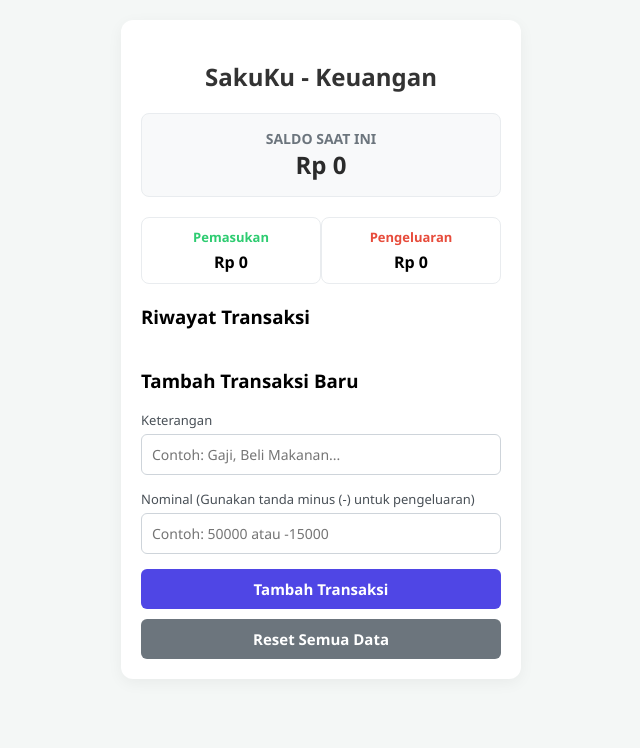
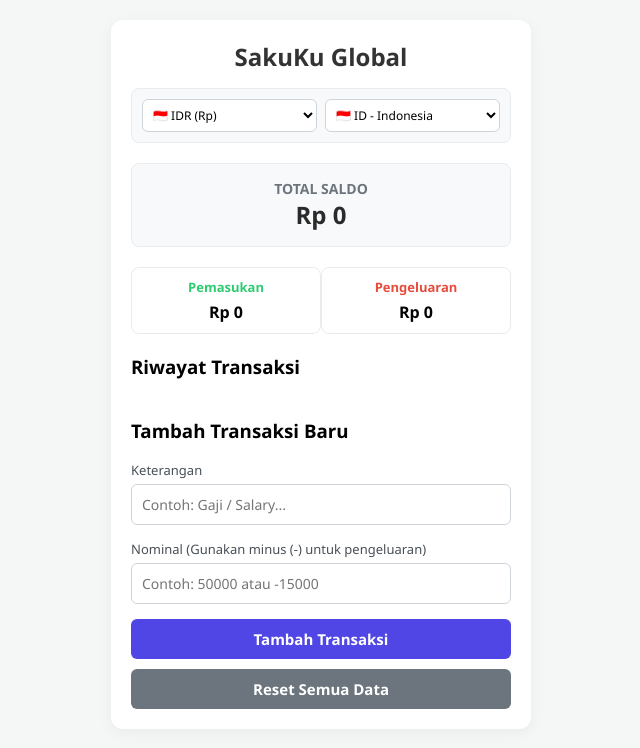
Before and after one commit to connectionintermediary/connectionintermediary.github.io, a plain HTML site: page index.html in a window 1280 px wide. Shown: the whole page, without its empty margins (319-959 px from the left). Drawn offline with Linux system fonts and the light colour scheme.

Commit message:
Revise SEO and enhance global settings in index.html
Updated SEO meta tags for global usage and enhanced language support. Adjusted UI elements for better user experience with multi-currency and multi-language features.

```diff
--- a/index.html
+++ b/index.html
@@ -4,24 +4,35 @@
     <meta charset="UTF-8">
     <meta name="viewport" content="width=device-width, initial-scale=1.0">
 
-    <!-- SEO Meta Tags -->
-    <title>SakuKu - Aplikasi Pencatat Keuangan & Expense Tracker Online Gratis</title>
-    <meta name="description" content="Kelola keuangan pribadi dengan mudah menggunakan SakuKu. Aplikasi pencatat keuangan dan pengeluaran harian berbasis web yang cepat, ringan, dan praktis.">
-    <meta name="keywords" content="aplikasi keuangan, pencatat keuangan online, expense tracker, pengelola keuangan pribadi, catat pemasukan pengeluaran">
+    <!-- SEO Meta Tags Global -->
+    <title>SakuKu - Global Expense Tracker & Currency Converter</title>
+    <meta name="description" content="Manage your personal finances globally with SakuKu. Simple, fast, and multi-currency expense tracker supporting multiple languages.">
+    <meta name="keywords" content="global expense tracker, multi-currency budget app, pencatat keuangan internasional, app de control de gastos">
     <meta name="author" content="SakuKu App">
     <meta name="robots" content="index, follow">
 
+    <!-- Hreflang Tags untuk SEO Global (Ganti https://namadomainmu.com/ dengan domain aslimu) -->
+    <link rel="alternate" hreflang="id" href="https://namadomainmu.com/" />
+    <link rel="alternate" hreflang="en" href="https://namadomainmu.com/" />
+    <link rel="alternate" hreflang="es" href="https://namadomainmu.com/" />
+    <link rel="alternate" hreflang="zh" href="https://namadomainmu.com/" />
+    <link rel="alternate" hreflang="x-default" href="https://namadomainmu.com/" />
+
     <!-- Open Graph Meta Tags -->
-    <meta property="og:title" content="SakuKu - Aplikasi Pencatat Keuangan & Expense Tracker">
-    <meta property="og:description" content="Catat pemasukan dan pengeluaran harian dengan mudah secara online. Cek saldo otomatis dalam satu aplikasi!">
+    <meta property="og:title" content="SakuKu - Global Expense Tracker">
+    <meta property="og:description" content="Manage your income and expenses globally with automatic currency conversion.">
     <meta property="og:type" content="website">
-    <meta property="og:locale" content="id_ID">
 
     <style>
         * { box-sizing: border-box; font-family: 'Segoe UI', Tahoma, Geneva, Verdana, sans-serif; }
         body { background-color: #f4f7f6; margin: 0; padding: 20px; display: flex; justify-content: center; }
-        .container { width: 100%; max-width: 400px; background: #fff; padding: 20px; border-radius: 12px; box-shadow: 0 4px 15px rgba(0,0,0,0.05); }
-        h2 { text-align: center; color: #333; margin-bottom: 20px; }
+        .container { width: 100%; max-width: 420px; background: #fff; padding: 20px; border-radius: 12px; box-shadow: 0 4px 15px rgba(0,0,0,0.05); }
+        h2 { text-align: center; color: #333; margin: 0 0 15px 0; }
+
+        /* Selector Negara/Mata Uang & Bahasa */
+        .global-settings { display: flex; gap: 8px; margin-bottom: 20px; background: #f8f9fa; padding: 10px; border-radius: 8px; border: 1px solid #e9ecef; }
+        .global-settings select { flex: 1; padding: 6px; border-radius: 6px; border: 1px solid #ced4da; font-size: 12px; background: #fff; cursor: pointer; }
+
         .balance-box { background: #f8f9fa; padding: 15px; border-radius: 8px; text-align: center; margin-bottom: 20px; border: 1px solid #e9ecef; }
         .balance-box h3 { margin: 0; font-size: 14px; color: #6c757d; }
         .balance-box span { font-size: 24px; font-weight: bold; color: #2b2b2b; }
@@ -41,51 +52,177 @@
         .list li.minus { border-right-color: #e74c3c; }
         .delete-btn { position: absolute; background: #e74c3c; color: white; border: none; padding: 2px 6px; font-size: 10px; border-radius: 4px; cursor: pointer; right: -25px; top: 12px; display: none; }
         .list li:hover .delete-btn { display: block; }
-        .reset-btn { background: #e74c3c; margin-top: 15px; }
-        .reset-btn:hover { background: #c0392b; }
+        .reset-btn { background: #6c757d; margin-top: 10px; }
+        .reset-btn:hover { background: #5a6268; }
     </style>
 </head>
 <body>
 
 <div class="container">
-    <h2>SakuKu - Keuangan</h2>
+    <h2>SakuKu Global</h2>
+
+    <!-- Panel Pengaturan Global (Mata Uang & Bahasa) -->
+    <div class="global-settings">
+        <select id="currencySelect" onchange="changeCurrency()">
+            <option value="IDR">🇮🇩 IDR (Rp)</option>
+            <option value="USD">🇺🇸 USD ($)</option>
+            <option value="EUR">🇪🇺 EUR (€)</option>
+            <option value="JPY">🇯🇵 JPY (¥)</option>
+        </select>
+        <select id="langSelect" onchange="changeLanguage()">
+            <option value="id">🇮🇩 ID - Indonesia</option>
+            <option value="en">🇬🇧 EN - English</option>
+            <option value="es">🇪🇸 ES - Español</option>
+            <option value="zh">🇨🇳 ZH - 中文</option>
+        </select>
+    </div>
 
     <div class="balance-box">
-        <h3>SALDO SAAT INI</h3>
-        <span id="balance">Rp 0</span>
+        <h3 id="txtBalanceTitle">TOTAL SALDO</h3>
+        <span id="balance">0</span>
     </div>
 
     <div class="inc-exp-container">
         <div class="income">
-            <h4>Pemasukan</h4>
-            <p id="money-plus">Rp 0</p>
+            <h4 id="txtIncomeTitle">Pemasukan</h4>
+            <p id="money-plus">0</p>
         </div>
         <div class="expense">
-            <h4>Pengeluaran</h4>
-            <p id="money-minus">Rp 0</p>
+            <h4 id="txtExpenseTitle">Pengeluaran</h4>
+            <p id="money-minus">0</p>
         </div>
     </div>
 
-    <h3>Riwayat Transaksi</h3>
+    <h3 id="txtHistoryTitle">Riwayat Transaksi</h3>
     <ul id="list" class="list"></ul>
 
-    <h3>Tambah Transaksi Baru</h3>
+    <h3 id="txtAddTitle">Tambah Transaksi Baru</h3>
     <form id="form" onsubmit="addTransaction(event)">
         <div class="form-control">
-            <label for="text">Keterangan</label>
-            <input type="text" id="text" placeholder="Contoh: Gaji, Beli Makanan..." required />
+            <label id="lblDesc" for="text">Keterangan</label>
+            <input type="text" id="text" placeholder="Contoh: Gaji / Salary..." required />
         </div>
         <div class="form-control">
-            <label for="amount">Nominal (Gunakan tanda minus (-) untuk pengeluaran)</label>
+            <label id="lblAmount" for="amount">Nominal (Gunakan minus (-) untuk pengeluaran)</label>
             <input type="number" id="amount" placeholder="Contoh: 50000 atau -15000" required />
         </div>
-        <button type="submit">Tambah Transaksi</button>
+        <button type="submit" id="btnSubmit">Tambah Transaksi</button>
     </form>
 
-    <button class="reset-btn" onclick="resetData()" style="margin-top: 10px; background-color: #6c757d;">Reset Semua Data</button>
+    <button class="reset-btn" id="btnReset" onclick="resetData()">Reset Semua Data</button>
 </div>
 
 <script>
+    let currentCurrency = 'IDR';
+    let currentLang = 'id';
+
+    let transactions = JSON.parse(localStorage.getItem('transactions')) || [];
+
+    // Kamus Terjemahan Global (Multi-Bahasa)
+    const translations = {
+        id: {
+            balanceTitle: "TOTAL SALDO",
+            incomeTitle: "Pemasukan",
+            expenseTitle: "Pengeluaran",
+            historyTitle: "Riwayat Transaksi",
+            addTitle: "Tambah Transaksi Baru",
+            lblDesc: "Keterangan",
+            lblAmount: "Nominal (Gunakan minus (-) untuk pengeluaran)",
+            btnSubmit: "Tambah Transaksi",
+            btnReset: "Reset Semua Data",
+            phDesc: "Contoh: Gaji, Kopi...",
+            phAmount: "Contoh: 50000 atau -15000",
+            alertFill: "Mohon isi keterangan dan nominal!",
+            confirmReset: "Yakin ingin menghapus semua data transaksi?"
+        },
+        en: {
+            balanceTitle: "TOTAL BALANCE",
+            incomeTitle: "Income",
+            expenseTitle: "Expense",
+            historyTitle: "Transaction History",
+            addTitle: "Add New Transaction",
+            lblDesc: "Description",
+            lblAmount: "Amount (Use minus (-) for expense)",
+            btnSubmit: "Add Transaction",
+            btnReset: "Reset All Data",
+            phDesc: "e.g., Salary, Coffee...",
+            phAmount: "e.g., 50 or -15",
+            alertFill: "Please fill in both description and amount!",
+            confirmReset: "Are you sure you want to clear all transactions?"
+        },
+        es: {
+            balanceTitle: "SALDO TOTAL",
+            incomeTitle: "Ingresos",
+            expenseTitle: "Gastos",
+            historyTitle: "Historial de Transacciones",
+            addTitle: "Agregar Nueva Transacción",
+            lblDesc: "Descripción",
+            lblAmount: "Monto (Usa menos (-) para gastos)",
+            btnSubmit: "Agregar Transacción",
+            btnReset: "Restablecer Datos",
+            phDesc: "ej. Salario, Café...",
+            phAmount: "ej. 50 o -15",
+            alertFill: "¡Por favor complete la descripción y el monto!",
+            confirmReset: "¿Estás seguro de que deseas eliminar todas las transacciones?"
+        },
+        zh: {
+            balanceTitle: "总余额",
+            incomeTitle: "收入",
+            expenseTitle: "支出",
+            historyTitle: "交易历史",
+            addTitle: "添加新交易",
+            lblDesc: "描述",
+            lblAmount: "金额 (支出请用负数 (-))",
+            btnSubmit: "添加交易",
+            btnReset: "重置所有数据",
+            phDesc: "例如：薪水、咖啡...",
+            phAmount: "例如：50 或 -15",
+            alertFill: "请填写描述和金额！",
+            confirmReset: "确定要清除所有交易记录吗？"
+        }
+    };
+
+    function formatCurrency(number) {
+        let locale = 'id-ID';
+        if (currentCurrency === 'USD') locale = 'en-US';
+        if (currentCurrency === 'EUR') locale = 'de-DE';
+        if (currentCurrency === 'JPY') locale = 'ja-JP';
+
+        return new Intl.NumberFormat(locale, {
+            style: 'currency',
+            currency: currentCurrency,
+            minimumFractionDigits: 0
+        }).format(number);
+    }
+
+    function changeCurrency() {
+        const select = document.getElementById('currencySelect');
+        currentCurrency = select.value;
+        updateValues();
+        init();
+    }
+
+    function changeLanguage() {
+        const select = document.getElementById('langSelect');
+        currentLang = select.value;
+        updateTexts();
+    }
+
+    function updateTexts() {
+        const t = translations[currentLang];
+        document.getElementById('txtBalanceTitle').innerText = t.balanceTitle;
+        document.getElementById('txtIncomeTitle').innerText = t.incomeTitle;
+        document.getElementById('txtExpenseTitle').innerText = t.expenseTitle;
+        document.getElementById('txtHistoryTitle').innerText = t.historyTitle;
+        document.getElementById('txtAddTitle').innerText = t.addTitle;
+        document.getElementById('lblDesc').innerText = t.lblDesc;
+        document.getElementById('lblAmount').innerText = t.lblAmount;
+        document.getElementById('btnSubmit').innerText = t.btnSubmit;
+        document.getElementById('btnReset').innerText = t.btnReset;
+        document.getElementById('text').placeholder = t.phDesc;
+        document.getElementById('amount').placeholder = t.phAmount;
+    }
+
     const balance = document.getElementById('balance');
     const moneyPlus = document.getElementById('money-plus');
     const moneyMinus = document.getElementById('money-minus');
@@ -94,24 +231,17 @@
     const text = document.getElementById('text');
     const amount = document.getElementById('amount');
 
-    // Mengambil data dari Local Storage (jika ada)
-    const localStorageTransactions = JSON.parse(localStorage.getItem('transactions'));
-    let transactions = localStorageTransactions !== null ? localStorageTransactions : [];
-
-    function formatRupiah(number) {
-        return new Intl.NumberFormat('id-ID', { style: 'currency', currency: 'IDR', minimumFractionDigits: 0 }).format(number);
-    }
-
     function addTransaction(e) {
         e.preventDefault();
+        const t = translations[currentLang];
 
         if (text.value.trim() === '' || amount.value.trim() === '') {
-            alert('Mohon isi keterangan dan nominal!');
+            alert(t.alertFill);
             return;
         }
 
         const transaction = {
-            id: generateID(),
+            id: Math.floor(Math.random() * 100000000),
             text: text.value,
             amount: +amount.value
         };
@@ -125,10 +255,6 @@
         amount.value = '';
     }
 
-    function generateID() {
-        return Math.floor(Math.random() * 100000000);
-    }
-
     function addTransactionDOM(transaction) {
         const sign = transaction.amount < 0 ? '-' : '+';
         const item = document.createElement('li');
@@ -136,7 +262,7 @@
         item.classList.add(transaction.amount < 0 ? 'minus' : 'plus');
 
         item.innerHTML = `
-            ${transaction.text} <span>${sign} ${formatRupiah(Math.abs(transaction.amount))}</span>
+            ${transaction.text} <span>${sign} ${formatCurrency(Math.abs(transaction.amount))}</span>
             <button class="delete-btn" onclick="removeTransaction(${transaction.id})">x</button>
         `;
 
@@ -155,9 +281,9 @@
             amounts.filter(item => item < 0).reduce((acc, item) => (acc += item), 0) * -1
         );
 
-        balance.innerText = formatRupiah(total);
-        moneyPlus.innerText = formatRupiah(income);
-        moneyMinus.innerText = formatRupiah(-expense);
+        balance.innerText = formatCurrency(total);
+        moneyPlus.innerText = formatCurrency(income);
+        moneyMinus.innerText = formatCurrency(-expense);
     }
 
     function removeTransaction(id) {
@@ -166,14 +292,13 @@
         init();
     }
 
-    // Update Local Storage
     function updateLocalStorage() {
         localStorage.setItem('transactions', JSON.stringify(transactions));
     }
 
-    // Fitur Reset Data
     function resetData() {
-        if (confirm('Yakin ingin menghapus semua data transaksi?')) {
+        const t = translations[currentLang];
+        if (confirm(t.confirmReset)) {
             transactions = [];
             updateLocalStorage();
             init();
```
